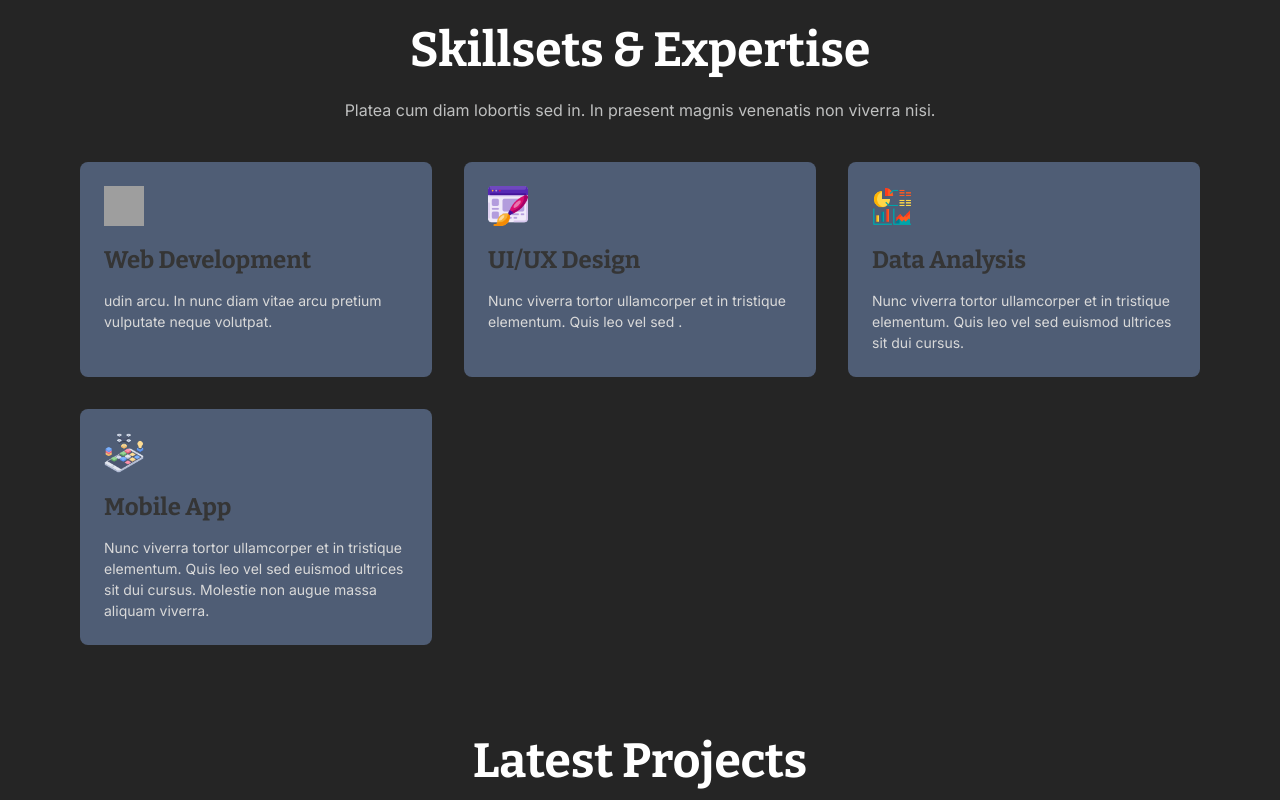
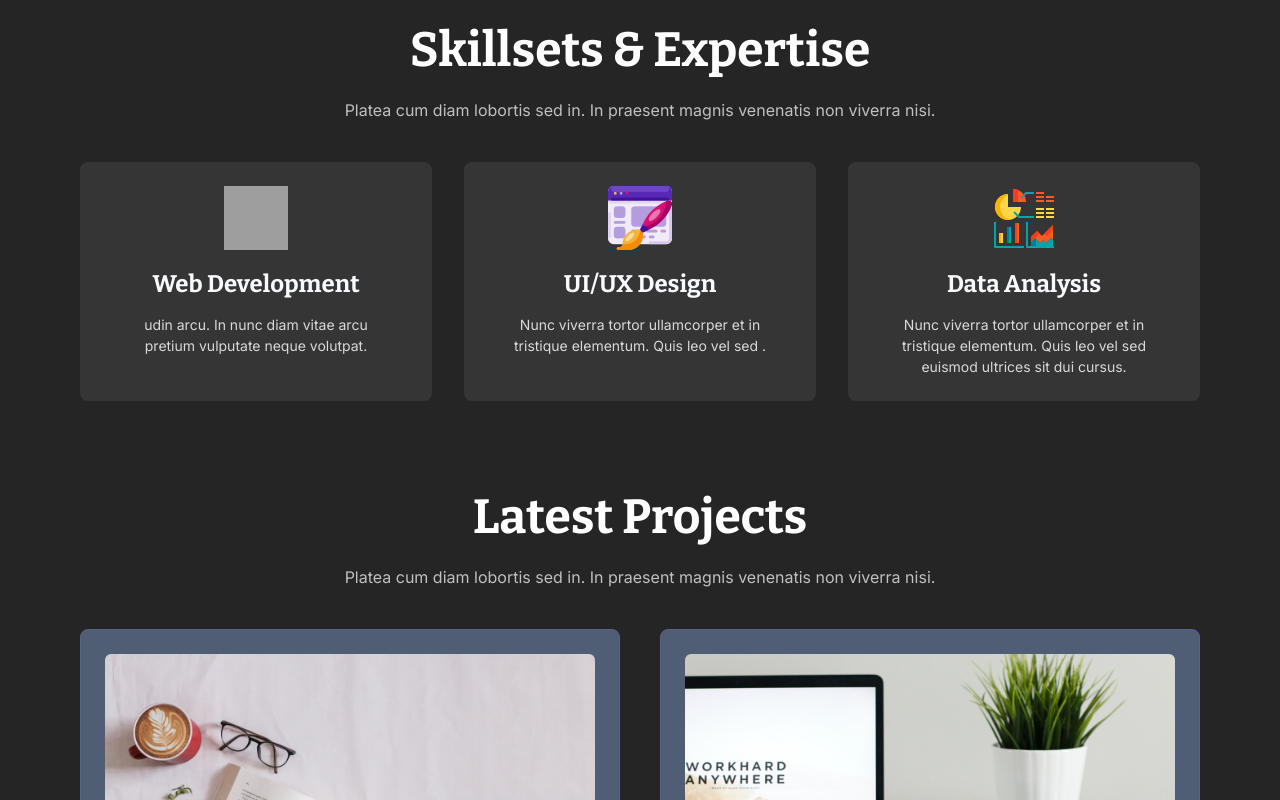
Before and after one commit to daffabadrant9390/daffabadrant9390.github.io, a Next.js app: page / in a window 1280 px wide. Shown: the part 2000-2800 px from the top of the page. Built offline with nearby package versions, Linux system fonts and the light colour scheme; grey boxes are pictures that could not be loaded.

Commit message:
feat: update skill & expertise card styling

```diff
--- a/components/Hero/index.tsx
+++ b/components/Hero/index.tsx
@@ -32,7 +32,7 @@ const Hero = ({ heroRef, aboutMeRef, collaborationsRef }: HeroSectionProps) => {
       className="w-full h-hero-section bg-bg-hero-50-opacity bg-no-repeat bg-bottom bg-cover"
     >
       <div className="max-container padding-container h-full flex flex-row items-center justify-center">
-        <div className="flex flex-col-reverse lg:flex-row justify-center items-center text-center lg:text-left [&>*:not(:first-child)]:mb-6 [&>*:not(:last-child)]:lg:mr-8">
+        <div className="flex flex-col-reverse lg:flex-row justify-center items-center text-center lg:text-left [&>*:not(:first-child)]:mb-6 [&>*:not(:first-child)]:lg:mb-0 [&>*:not(:last-child)]:lg:mr-8">
           {/* Salutation & Buttons */}
           <div className="flex flex-col justify-center items-center [&>*:not(:last-child)]:mb-6">
             {/* Salutation, Name and Short Description */}
--- a/components/MainContent/SkillsAndInterests/components/SkillsExpertiseCard.tsx
+++ b/components/MainContent/SkillsAndInterests/components/SkillsExpertiseCard.tsx
@@ -14,10 +14,10 @@ const SkillsExpertiseCard = ({
   theme = 'light',
 }: SkillsExpertiseCardProps) => {
   return (
-    <div className="p-5 lg:p-6 rounded-lg bg-blue-750 hover:bg-blue-790 dark:bg-gray-650 hover:shadow-xl transition-all duration-300 cursor-pointer">
-      <div className="flex flex-col [&>*:not(:last-child)]:mb-3 [&>*:not(:last-child)]:lg:mb-4">
+    <div className="w-full p-5 lg:p-6 rounded-lg bg-white dark:bg-gray-850 border border-gray-75 dark:border-none hover:shadow-xl transition-all duration-300">
+      <div className="flex flex-col justify-center items-center text-center [&>*:not(:last-child)]:mb-3 [&>*:not(:last-child)]:lg:mb-4">
         {/* Icon Image */}
-        <div className="relative flex-shrink-0 w-8 h-8 lg:w-10 lg:h-10">
+        <div className="relative flex-shrink-0 w-[52px] h-[52px] md:w-[60px] md:h-[60px] lg:w-[64px] lg:h-[64px]">
           <Image
             alt={title}
             src={iconUrl}
@@ -26,11 +26,11 @@ const SkillsExpertiseCard = ({
           />
         </div>
         {/* Title and Description */}
-        <div className="w-full flex flex-col items-start text-left">
-          <h4 className="text-headings-6 lg:text-headings-5 text-white dark:text-gray-850 mb-2 lg:mb-3">
+        <div className="w-[90%] flex flex-col justify-center items-center text-center [&>*:not(:last-child)]:mb-2 [&>*:not(:last-child)]:lg:mb-3">
+          <h4 className="text-headings-6 lg:text-headings-5 text-gray-850 dark:text-gray-25">
             {title}
           </h4>
-          <p className="text-body-p4-regular lg:text-body-p3-regular text-gray-50">
+          <p className="text-body-p4-regular lg:text-body-p3-regular text-blue-350 dark:text-gray-50">
             {description}
           </p>
         </div>
--- a/components/MainContent/SkillsAndInterests/index.tsx
+++ b/components/MainContent/SkillsAndInterests/index.tsx
@@ -11,7 +11,7 @@ const SkillsAndInterests = () => {
       theme="light"
     >
       {/* Expertise & Skillset Cards */}
-      <div className="grid grid-cols-1 md:grid-cols-2 xl:grid-cols-3 2xl:grid-cols-4 gap-5 lg:gap-8 place-content-center">
+      <div className="grid grid-cols-1 sm:grid-cols-2 lg:grid-cols-3 2xl:grid-cols-4 gap-5 lg:gap-8 justify-items-center place-content-center">
         {SKILLSET_EXPERTISE_DATA.map((skillsetExpertiseItem, idx) => {
           const { title, description, iconUrl } = skillsetExpertiseItem;
 
--- a/constants.ts
+++ b/constants.ts
@@ -32,12 +32,12 @@ export const SKILLSET_EXPERTISE_DATA = [
     description:
       'Nunc viverra tortor ullamcorper et in tristique elementum. Quis leo vel sed euismod ultrices sit dui cursus.',
   },
-  {
-    iconUrl: '/assets/app-development.png',
-    title: 'Mobile App',
-    description:
-      'Nunc viverra tortor ullamcorper et in tristique elementum. Quis leo vel sed euismod ultrices sit dui cursus. Molestie non augue massa aliquam viverra.',
-  },
+  // {
+  //   iconUrl: '/assets/app-development.png',
+  //   title: 'Mobile App',
+  //   description:
+  //     'Nunc viverra tortor ullamcorper et in tristique elementum. Quis leo vel sed euismod ultrices sit dui cursus. Molestie non augue massa aliquam viverra.',
+  // },
 ];
 
 export const SOCIAL_MEDIA = {
--- a/tailwind.config.ts
+++ b/tailwind.config.ts
@@ -37,6 +37,7 @@ const config: Config = {
       },
       colors: {
         blue: {
+          350: '#4A5468',
           450: '#445470',
           550: '#586187',
           650: '#404D63',
@@ -46,6 +47,7 @@ const config: Config = {
           950: '#14213D',
         },
         gray: {
+          25: '#F7F9FC',
           50: '#D9D9D9',
           75: '#C2C0C0',
           150: '#BFC0C0',
```
